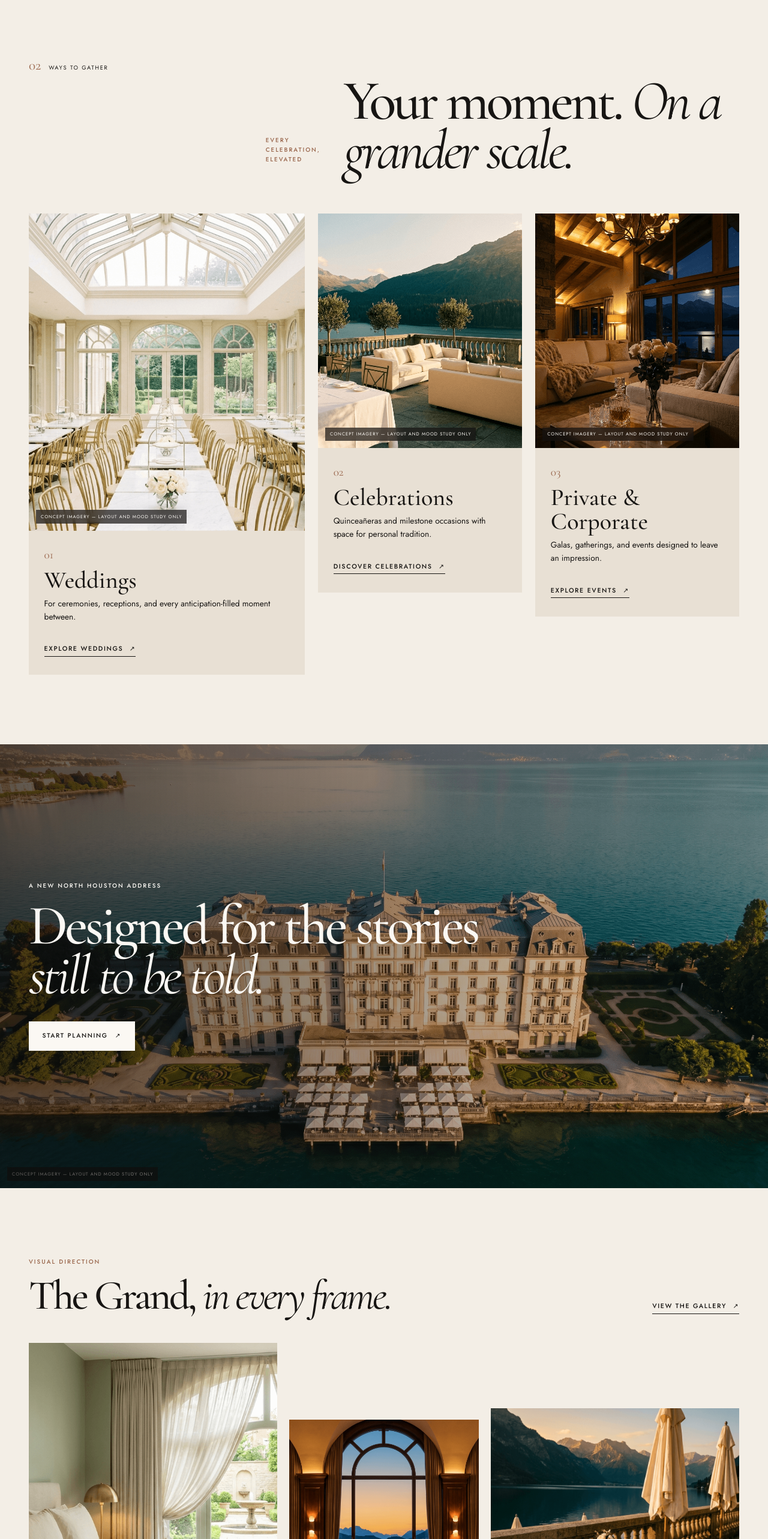
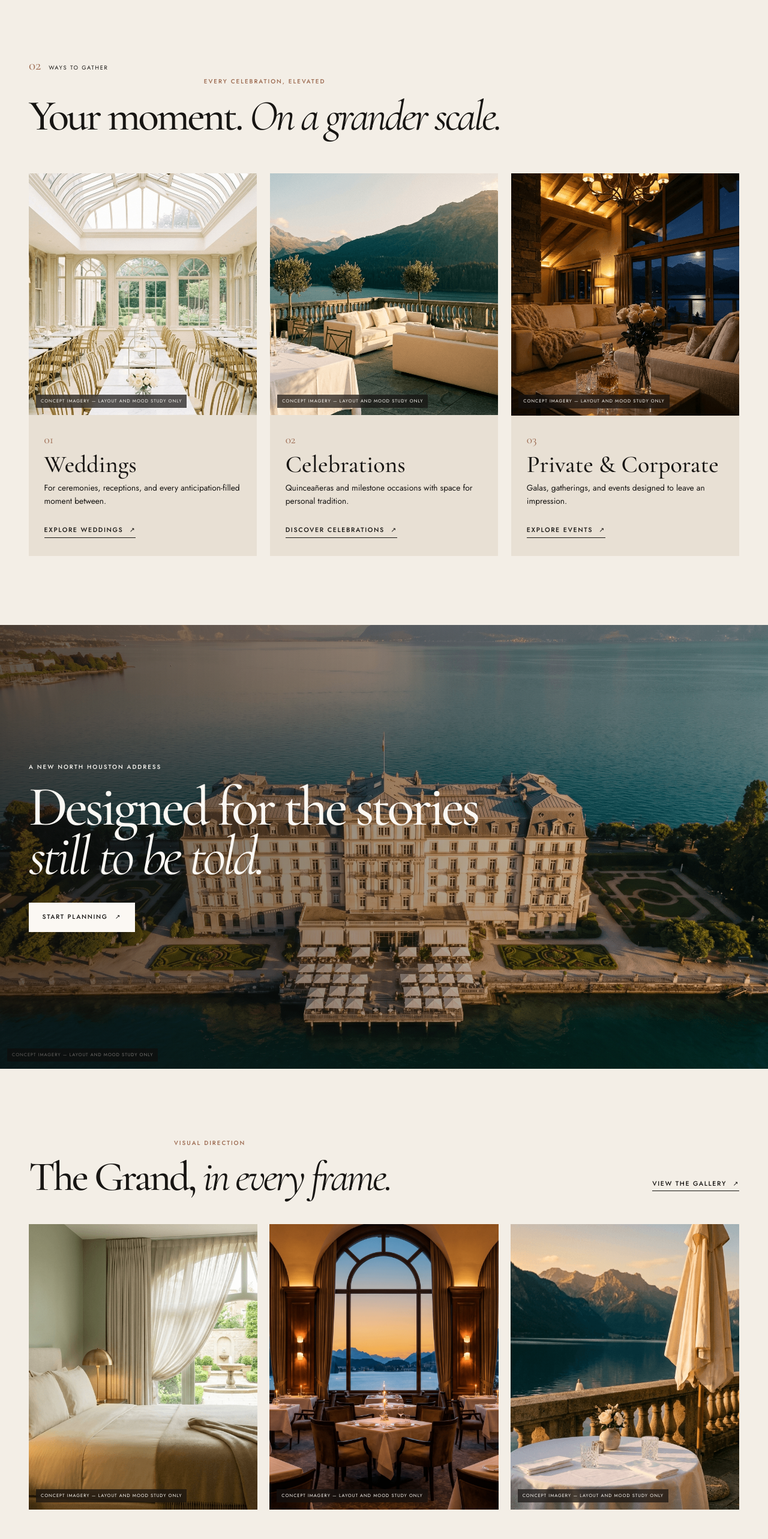
Before and after one commit to sarahcodesgit/thegrandvenuebyag-website, a React (Vite) app: page / in a window 1280 px wide. Shown: the part 2340-4906 px from the top of the page at 60% size. Built offline with nearby package versions, Linux system fonts and the light colour scheme.

Commit message:
Make homepage cards and gallery symmetrical

```diff
--- a/src/styles/site.css
+++ b/src/styles/site.css
@@ -430,3 +430,123 @@ em { font-weight: 400; }
   .js .reveal { opacity: 1; transform: none; }
   .js .hero-home .hero-concept-image img, .js .hero-home .hero-eyebrow, .js .hero-home .hero-line > *, .js .page-home .header-cta, .js .page-home .header-brand, .js .page-home .menu-toggle { opacity: 1; transform: none; animation: none; }
 }
+
+
+/* Homepage alignment refinements */
+.editorial-header-centered {
+  display: grid;
+  justify-items: center;
+  margin: 0 0 4rem;
+  text-align: center;
+}
+
+.home-single-line-heading {
+  max-width: none;
+  white-space: nowrap;
+}
+
+.editorial-header-centered .home-single-line-heading {
+  font-size: clamp(3rem, 5.6vw, 6.2rem);
+}
+
+.editorial-section .journey-grid {
+  grid-template-columns: repeat(3, minmax(0, 1fr));
+  gap: 1.4rem;
+  align-items: stretch;
+}
+
+.editorial-section .journey-card {
+  display: flex;
+  flex-direction: column;
+  height: 100%;
+  margin-top: 0;
+}
+
+.editorial-section .journey-image img {
+  aspect-ratio: 4 / 4.25;
+}
+
+.editorial-section .journey-content {
+  display: flex;
+  flex: 1;
+  flex-direction: column;
+}
+
+.editorial-section .journey-content .text-link {
+  align-self: flex-start;
+  margin-top: auto;
+}
+
+.section-topline-centered {
+  position: relative;
+  display: grid;
+  justify-items: center;
+  margin-bottom: 3rem;
+  text-align: center;
+}
+
+.section-topline-centered .gallery-view-link {
+  position: absolute;
+  right: 0;
+  bottom: .4rem;
+}
+
+.gallery-preview .gallery-strip {
+  grid-template-columns: repeat(3, minmax(0, 1fr));
+  align-items: stretch;
+}
+
+.gallery-preview .gallery-strip > div,
+.gallery-preview .gallery-tile {
+  height: 100%;
+}
+
+.gallery-preview .gallery-tile-b {
+  transform: none;
+}
+
+.gallery-preview .gallery-tile img {
+  aspect-ratio: 4 / 5;
+}
+
+@media (max-width: 1000px) {
+  .home-single-line-heading {
+    white-space: normal;
+  }
+
+  .editorial-section .journey-grid {
+    grid-template-columns: repeat(3, minmax(0, 1fr));
+  }
+}
+
+@media (max-width: 760px) {
+  .editorial-header-centered {
+    margin-bottom: 2.4rem;
+  }
+
+  .home-single-line-heading {
+    white-space: normal;
+  }
+
+  .editorial-section .journey-grid {
+    grid-template-columns: 1fr;
+  }
+
+  .section-topline-centered {
+    justify-items: start;
+    text-align: left;
+  }
+
+  .section-topline-centered .gallery-view-link {
+    position: static;
+    margin-top: 1.2rem;
+  }
+
+  .gallery-preview .gallery-strip {
+    grid-template-columns: 1fr;
+  }
+
+  .gallery-preview .gallery-tile img {
+    aspect-ratio: 4 / 3.3;
+  }
+}
```
